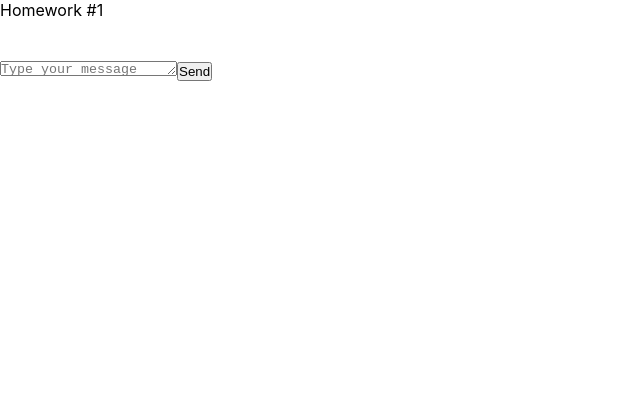
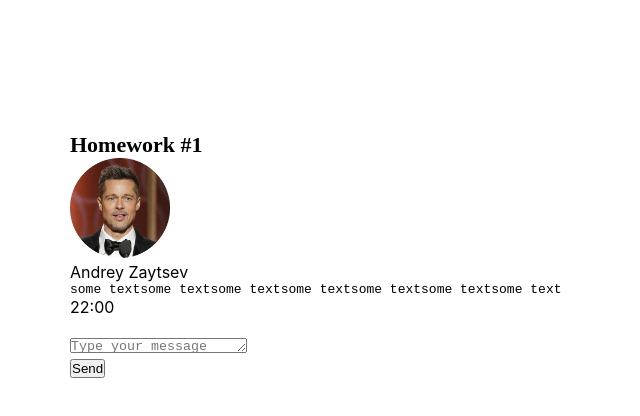
Before and after one commit to AndreyZaytsev90/IT-INC-autocheckNext, a React (Create React App) app in the folder hws2-master/: page / in a window 1280 px wide. Shown: the top 416 px of the page, without its empty margins (0-640 px from the left). Built offline with nearby package versions, Linux system fonts and the light colour scheme.

Commit message:
hw5 Continues

```diff
--- a/hws2-master/src/index.css
+++ b/hws2-master/src/index.css
@@ -8,7 +8,7 @@ body {
   margin: 0;
   font-family: -apple-system, BlinkMacSystemFont, 'Segoe UI', 'Roboto',
     'Oxygen', 'Ubuntu', 'Cantarell', 'Fira Sans', 'Droid Sans',
-    'Helvetica Neue', sans-serif;
+    'Helvetica Neue', "Montserrat", sans-serif;
   -webkit-font-smoothing: antialiased;
   -moz-osx-font-smoothing: grayscale;
   box-sizing: border-box;
--- a/hws2-master/src/s1-main/App.module.css
+++ b/hws2-master/src/s1-main/App.module.css
@@ -1,11 +1,21 @@
 .App {
-    --header_height: 60px;
+  --header_height: 60px;
+  /* Hometask № 1 */
+  position: absolute;
+  width: 165px;
+  height: 27px;
+  left: 70px;
+  top: 131px;
 }
 
-.hw {
-
-}
+.hw {}
 
 .hwTitle {
-
+  color: rgb(0, 0, 0);
+  font-family: Montserrat;
+  font-size: 22px;
+  font-weight: 600;
+  line-height: 27px;
+  letter-spacing: 0%;
+  text-align: left;
 }
--- a/hws2-master/src/s2-homeworks/hw01/HW1.tsx
+++ b/hws2-master/src/s2-homeworks/hw01/HW1.tsx
@@ -6,22 +6,32 @@ import FriendMessage from './friend-message/FriendMessage'
 import avatar from './avatar.png'
 
 /*
-* 1 - описать тип MessageType
-* 2 - описать тип MessagePropsType в файле Message.tsx
+* 1 - описать тип MessageType - yes
+* 2 - описать тип MessagePropsType в файле Message.tsx - yes
 * 3 - в файле Message.tsx отобразить приходящие данные
 * 4 - выполнить пункты 2, 3 в файле FriendMessage.tsx
 * 5 - сделать стили в соответствии с дизайном
 * */
 
 // нужно создать правильный тип вместо any
-export type MessageType = any
+export type MessageType = {
+  id: number,
+  user: {
+    avatar: string,
+    name: string
+  },
+  message: {
+    text: string,
+    time: string
+  }
+}
 
 // структуру объекта не менять
 export const message0: MessageType = {
   id: 0,
   user: {
     avatar: avatar, // можно менять
-        name: 'Some Name',  // можно менять
+    name: 'Andrey Zaytsev',  // можно менять
   },
   message: {
     text: 'some textsome textsome textsome textsome textsome textsome text', // можно менять
--- a/hws2-master/src/s2-homeworks/hw01/message/Message.module.css
+++ b/hws2-master/src/s2-homeworks/hw01/message/Message.module.css
@@ -1,31 +1,18 @@
-.message {
+.message {}
 
+.imageAndText {}
+
+.imageAndText img {
+  width: 100px;
+  height: 100px;
 }
 
-.imageAndText {
+.text {}
 
-}
+.text:after {}
 
-.imageAndText img {
+.name {}
 
-}
+.messageText {}
 
-.text {
-
-}
-
-.text:after {
-
-}
-
-.name {
-
-}
-
-.messageText {
-
-}
-
-.time {
-
-}
+.time {}
--- a/hws2-master/src/s2-homeworks/hw01/message/Message.tsx
+++ b/hws2-master/src/s2-homeworks/hw01/message/Message.tsx
@@ -1,8 +1,12 @@
 import React from 'react'
 import s from './Message.module.css'
+import { MessageType } from '../HW1'
+import avatar from '../avatar.png';
 
 // нужно создать правильный тип вместо any
-export type MessagePropsType = any
+export type MessagePropsType = {
+  message: MessageType
+}
 
 // нужно отобразить приходящие данные
 const Message = (props: MessagePropsType) => {
@@ -11,26 +15,25 @@ const Message = (props: MessagePropsType) => {
       <div className={s.imageAndText}>
         <img
           id={'hw1-avatar-' + props.message.id}
-                    // создаёт студент
-
-                    //
+          alt='avatar'
+          src={avatar}
         />
         <div className={s.text}>
           <div id={'hw1-name-' + props.message.id} className={s.name}>
             {/*создаёт студент*/}
-
+            {props.message.user.name}
             {/**/}
           </div>
           <pre id={'hw1-text-' + props.message.id} className={s.messageText}>
             {/*создаёт студент*/}
-
+            {props.message.message.text}
             {/**/}
           </pre>
         </div>
       </div>
       <div id={'hw1-time-' + props.message.id} className={s.time}>
         {/*создаёт студент*/}
-
+        {props.message.message.time}
         {/**/}
       </div>
     </div>
```
Also changed, not shown: 2 other files (tests, documents, lock files or other folders). Lines whose indentation alone changed are shown as unchanged.
